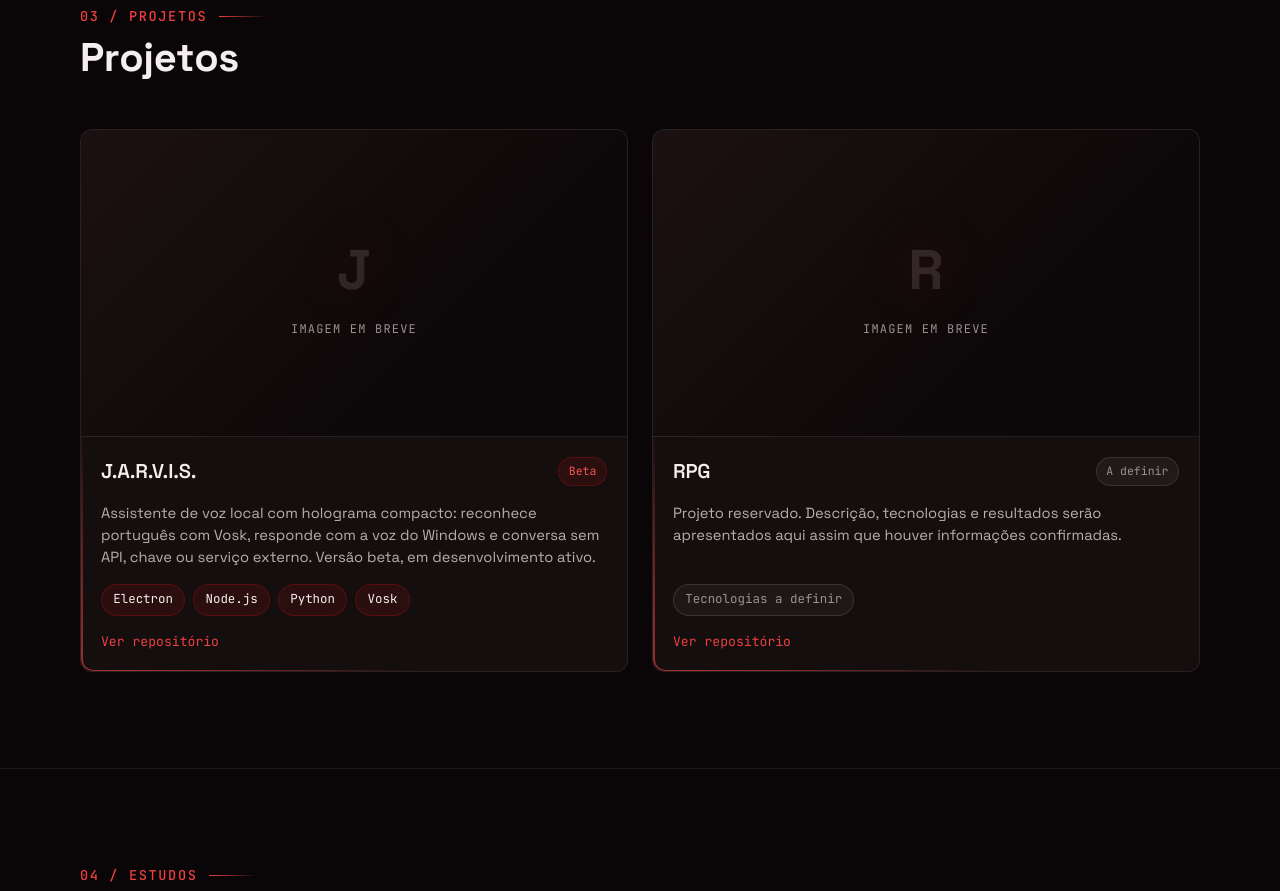
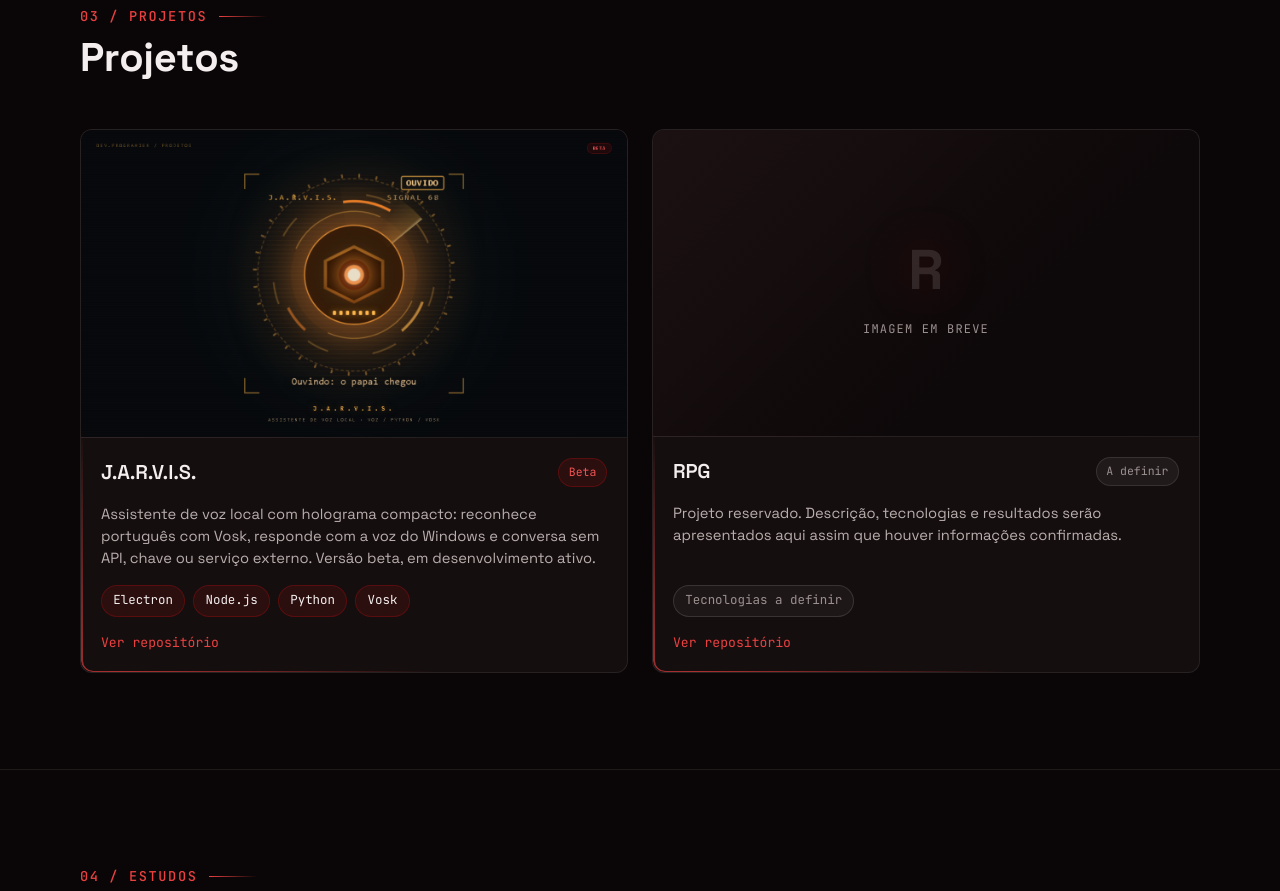
Before and after one commit to ryansamuelaraujo009-design/ryansamuelaraujo009-design.github.io, a plain HTML site: page index.html in a window 1280 px wide. Shown: the part 2660-3551 px from the top of the page. Drawn offline with Linux system fonts and the light colour scheme.

Commit message:
Adiciona captura do holograma no projeto J.A.R.V.I.S.

```diff
--- a/css/styles.css
+++ b/css/styles.css
@@ -534,6 +534,14 @@ strong {
   border-bottom: 1px solid var(--cor-borda);
 }
 
+/* Captura de tela do projeto: preenche a área 16/9 sem distorcer */
+.projeto__thumb img {
+  width: 100%;
+  height: 100%;
+  display: block;
+  object-fit: cover;
+}
+
 .projeto__monograma {
   font-size: clamp(2.5rem, 6vw, 3.5rem);
   font-weight: 700;
--- a/index.html
+++ b/index.html
@@ -357,10 +357,15 @@
 
           <!-- Projeto 1: J.A.R.V.I.S. -->
           <article class="card projeto">
-            <!-- Área da imagem: substituir por <img> quando houver captura de tela -->
-            <div class="projeto__thumb" role="img" aria-label="Imagem do projeto J.A.R.V.I.S. em breve">
-              <span class="projeto__monograma" aria-hidden="true">J</span>
-              <span class="projeto__legenda">Imagem em breve</span>
+            <!-- Captura do holograma renderizada localmente (1280x720) -->
+            <div class="projeto__thumb">
+              <img
+                src="assets/img/jarvis-beta.png"
+                alt="Holograma âmbar do J.A.R.V.I.S. com anéis girando e legenda Ouvindo: o papai chegou"
+                width="1280"
+                height="720"
+                loading="lazy"
+              >
             </div>
 
             <div class="projeto__corpo">
```
Also changed, not shown: assets/img/jarvis-beta.png (added).
